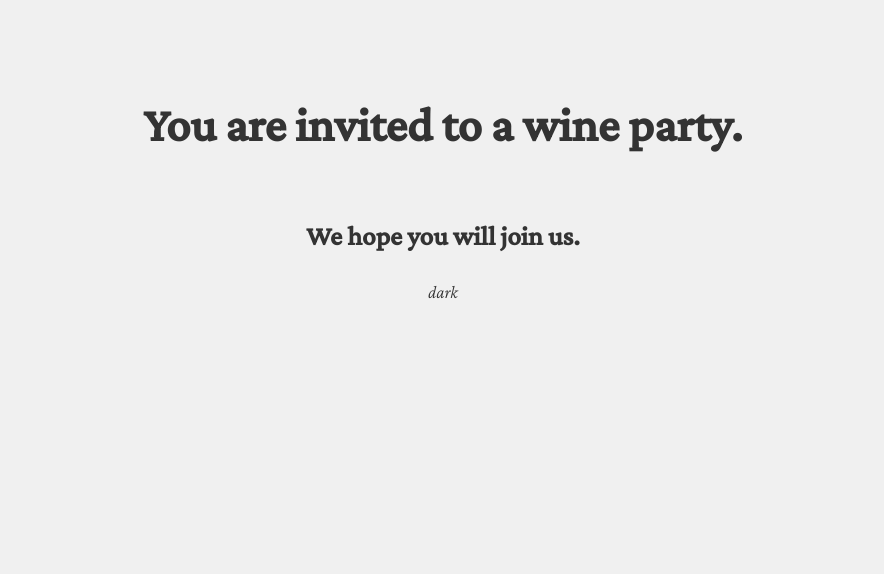
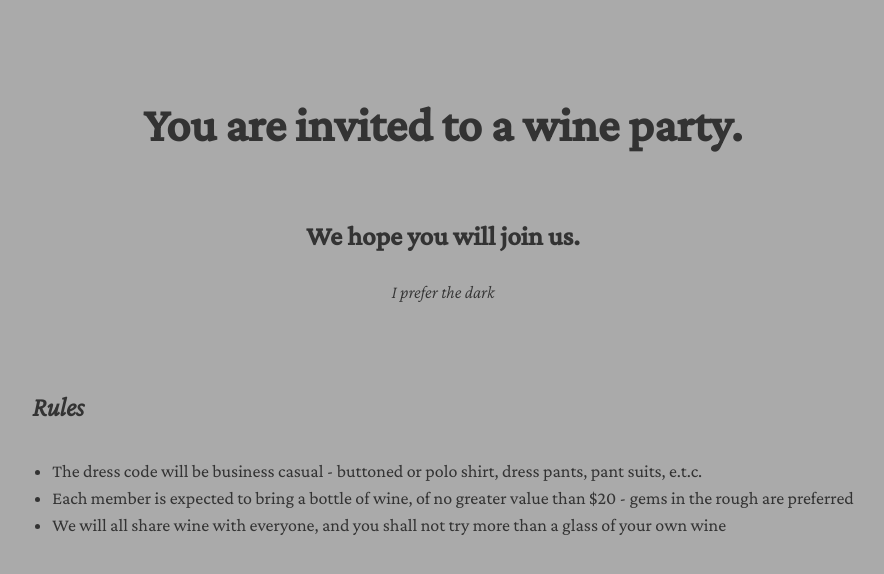
Before and after one commit to Axel-Jacobsen/pretentious-wine-party, a plain HTML site: page index.html in a window 1280 px wide. Shown: the whole page, without its empty margins (197-1081 px from the left). Drawn offline with nearby package versions, Linux system fonts and the light colour scheme.

Commit message:
inital content

```diff
--- a/index.html
+++ b/index.html
@@ -5,7 +5,7 @@
     <link rel="stylesheet" href="styles/main.css">
     <link rel="shortcut icon" type="image/jpeg" href="favicon"/>
 
-    <title> The Straussian Moment </Title>
+    <title>You are loved.</Title>
   </head>
 
   <body class="content">
@@ -16,8 +16,15 @@
     <h2>We hope you will join us.</h2>
 
     <div id="darkmode-toggle" onclick="darkmode_toggle()">
-      <i id="darkmode-toggle-text">dark</i>
+      <i id="darkmode-toggle-text">I prefer the dark</i>
     </div>
+
+    <h2 id="rules"><i>Rules</i></h2>
+    <ul class="essay">
+      <li>The dress code will be business casual - buttoned or polo shirt, dress pants, pant suits, e.t.c.</li>
+      <li>Each member is expected to bring a bottle of wine, of no greater value than $20 - gems in the rough are preferred</li>
+      <li>We will all share wine with everyone, and you shall not try more than a glass of your own wine</li>
+    </ul>
 
 
   </body>
@@ -25,7 +32,7 @@
   <script>
     const darkmode_toggle = () => {
       let init_val = document.getElementById("darkmode-toggle-text").textContent
-      let new_val = init_val == "dark" ? "light" : "dark"
+      let new_val = init_val == "I prefer the dark" ? "I prefer the light" : "I prefer the dark"
 
       document.body.classList.toggle("dark-mode")
       document.getElementById("darkmode-toggle-text").textContent = new_val
--- a/styles/main.scss
+++ b/styles/main.scss
@@ -9,7 +9,7 @@ body {
   font-size: 18px;
   line-height: 1.5;
   color: #333;
-  background-color: rgb(240, 240, 240);
+  background-color: rgb(170, 170, 170);
   font-family: 'Crimson Pro';
   padding-top: 25px;
 }
@@ -24,6 +24,13 @@ a {
 .dark-mode {
   background-color: black;
   color: #BBB;
+}
+
+#rules {
+  margin-top: 3em;
+  width: 65%;
+  max-width: 850px;
+  text-align: start;
 }
 
 #darkmode-toggle {
@@ -49,7 +56,7 @@ a {
   display: -webkit-flex;
   flex-direction: column;
   align-items: center;
-  justify-content: center;
+  // justify-content: center;
   margin-top: 2rem;
   padding-bottom: 4rem;
 }
```
Also changed, not shown: styles/main.css, 1 other file.
